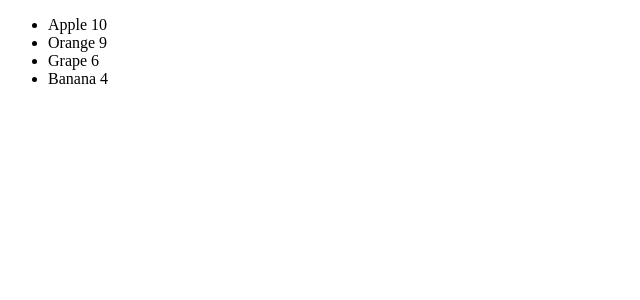
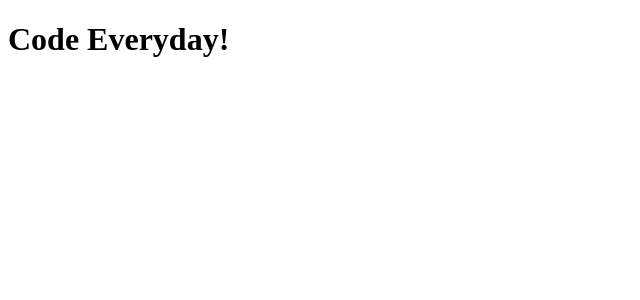
Before and after one commit to RenZz726/React, a React (Vite) app in the folder reactpro/: page / in a window 1280 px wide. Shown: the top 300 px of the page, without its empty margins (0-640 px from the left). Built offline with nearby package versions, Linux system fonts and the light colour scheme.

Commit message:
Rendering Using JSX&Components

```diff
--- a/reactpro/src/App.jsx
+++ b/reactpro/src/App.jsx
@@ -1,5 +1,6 @@
 import Hello from "./components/Hello";
 import Fruits from "./components/Fruits";
+import ConditionalComponents from "./components/ConditionalComponents"
 function App() {
   const seatNumbers = [1, 2, 3, 5];
   const person = {
@@ -11,7 +12,8 @@ function App() {
   return (
     <div className="App">
       {/* <Hello person={person}/> */}
-      <Fruits />
+      {/* <Fruits /> */}
+      <ConditionalComponents />
 
     </div>
   );
--- /dev/null
+++ b/reactpro/src/components/Code.jsx
@@ -0,0 +1,8 @@
+export default function Code() {
+    return (
+        <div>
+            <h1>Code Everyday!</h1>
+        </div>
+    );
+
+}
--- /dev/null
+++ b/reactpro/src/components/ConditionalComponents.jsx
@@ -0,0 +1,11 @@
+import Code from "./Code";
+import Welcome from "./Welcome";
+
+export default function ConditionalComponent() {
+    const display = true;
+    if(display) {
+        return <Code />
+    }
+    else
+        return <Welcome />
+}
--- a/reactpro/src/components/Fruit.jsx
+++ b/reactpro/src/components/Fruit.jsx
@@ -0,0 +1,5 @@
+export default function Fruit({name, price}) {
+    return (
+    <li>{name}</li>
+    );
+}
--- a/reactpro/src/components/Fruits.jsx
+++ b/reactpro/src/components/Fruits.jsx
@@ -1,3 +1,4 @@
+import Fruit from './Fruit';
 export default function Fruits() {
   //   const fruits = ["Apple", "Mango", "Orange"];
 
@@ -11,7 +12,7 @@ export default function Fruits() {
     <div>
         <ul>
             {fruits.map(fruit => (
-                <li key={fruit.name}>{fruit.name} {fruit.price}</li>
+                <Fruit key={fruit.name} name={fruit.name} price={fruit.price}/>
             ))}
         </ul>
     </div>
--- /dev/null
+++ b/reactpro/src/components/Welcome.jsx
@@ -0,0 +1,7 @@
+export default function Welcome() {
+    return (
+        <div>
+            <h1>Welcome Everyone</h1>
+        </div>
+    );
+}
```
